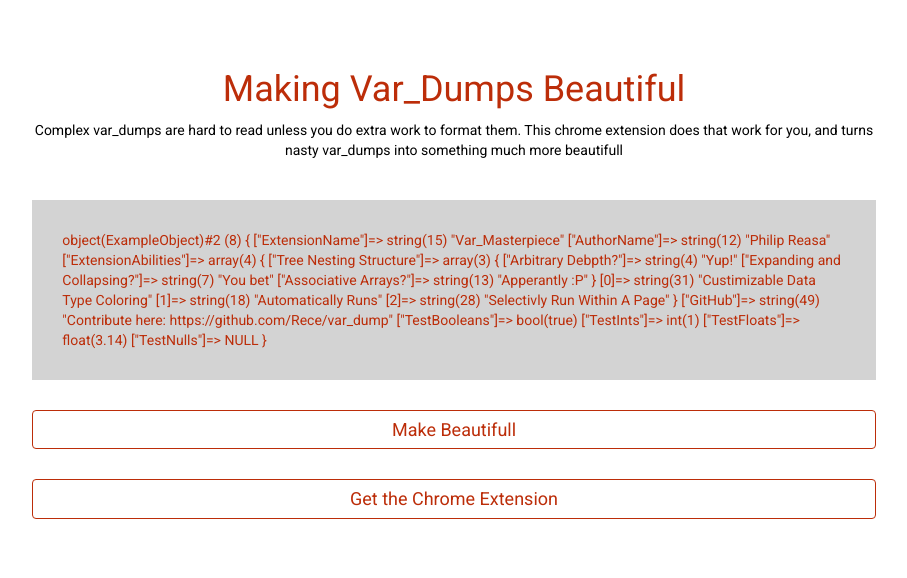
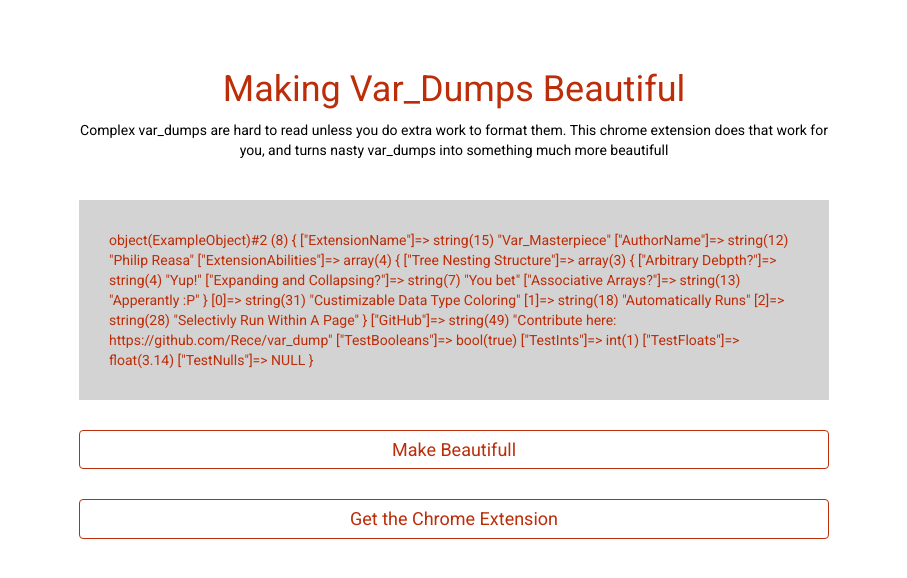
Before and after one commit to PhilipReasa/var_dump, a PHP site: page / in a window 1280 px wide. Shown: the part 53-631 px from the top of the page, without its empty margins (186-1093 px from the left). Run offline with PHP 8.4, Linux system fonts and the light colour scheme.

Commit message:
fixed styling for large widths. updated links to hit correct subpage

```diff
--- a/website/css/main.css
+++ b/website/css/main.css
@@ -13,11 +13,15 @@
 body {
   font-family: "Roboto", sans-serif;
   color: #bc2d09; }
+  body .main-content {
+    max-width: 1200px;
+    margin-left: auto;
+    margin-right: auto; }
   body a:hover, body a:visited, body a:active, body a:focus {
     text-decoration: none; }
   body .btn {
     color: #bc2d09; }
-    body .btn a {
+    body .btn a:hover, body .btn a:visited, body .btn a:active, body .btn a:focus {
       color: #bc2d09; }
   body nav.navbar-custom {
     border-bottom: 2px solid #bc2d09;
--- a/website/css/main.sass
+++ b/website/css/main.sass
@@ -3,6 +3,7 @@ $small: 10px
 $medium: 30px
 $font-stack: 'Roboto', sans-serif
 $ruby-red: rgb(188, 45, 9)
+$content-width: 1200px
 
 //UTILITIES
 .pad-left-s
@@ -22,6 +23,11 @@ body
 	font-family: $font-stack
 	color: $ruby-red
 
+	.main-content
+		max-width: $content-width
+		margin-left: auto
+		margin-right: auto
+
 	a
 		&:hover,
 		&:visited,
@@ -33,7 +39,11 @@ body
 		color: $ruby-red
 
 		a
-			color: $ruby-red
+			&:hover,
+			&:visited,
+			&:active,
+			&:focus
+				color: $ruby-red
 
 	nav.navbar-custom
 		border-bottom: 2px solid $ruby-red
--- a/website/index.php
+++ b/website/index.php
@@ -26,7 +26,7 @@
 <body>
 	<nav class="navbar navbar-custom">
 	  	<div class="container-fluid">
-			<a class="navbar-brand" target="_blank" href="https://chrome.google.com/webstore/detail/varmasterpiece/chfhddogiigmfpkcmgfpolalagdcamkl/related">
+			<a class="navbar-brand" target="_blank" href="https://chrome.google.com/webstore/detail/varmasterpiece/chfhddogiigmfpkcmgfpolalagdcamkl">
 				<img class="pull-left" alt="Brand" height="20px" src="img/icon2_128_tightcrop.png">
 		  		<span class="pad-left-s black-text">Var Masterpiece</span>
 			</a>
@@ -37,7 +37,7 @@
     	</div>
     </nav>
 
-    <section>
+    <section class="main-content container">
     	<div class="row">
     		<h1 class="col-sm-12 pad-top-m text-center">
 				Making Var_Dumps Beautiful
@@ -70,7 +70,7 @@
 
 		<div class="row margin-top-m">
 			<div class="col-sm-8 col-sm-offset-2">
-				<a href="https://chrome.google.com/webstore/detail/varmasterpiece/chfhddogiigmfpkcmgfpolalagdcamkl/related" target="_blank" class="btn btn-defualt"> Get the Chrome Extension </a>
+				<a href="https://chrome.google.com/webstore/detail/varmasterpiece/chfhddogiigmfpkcmgfpolalagdcamkl" target="_blank" class="btn btn-defualt"> Get the Chrome Extension </a>
 			</div>
 		</div>
 
```
